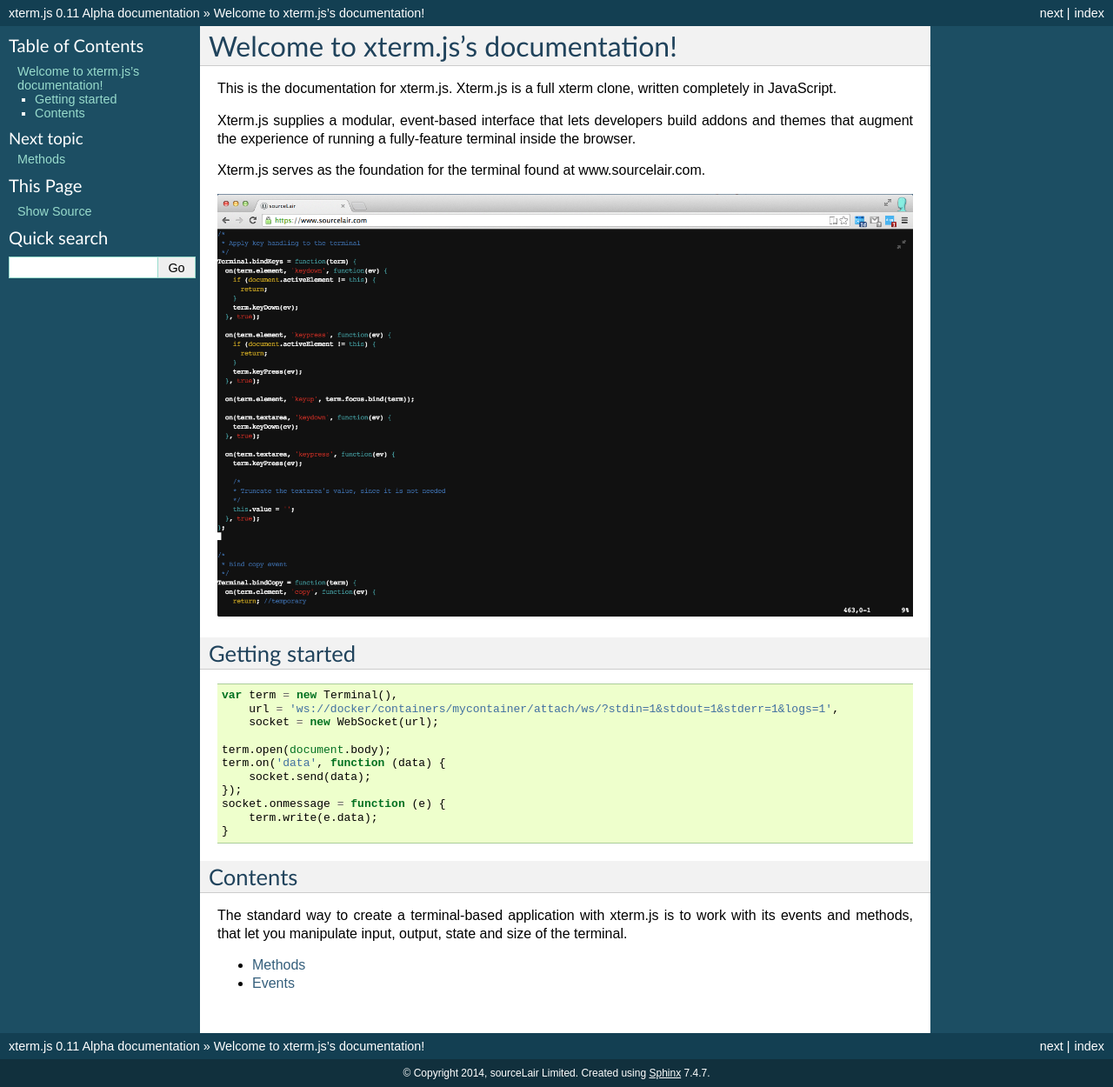
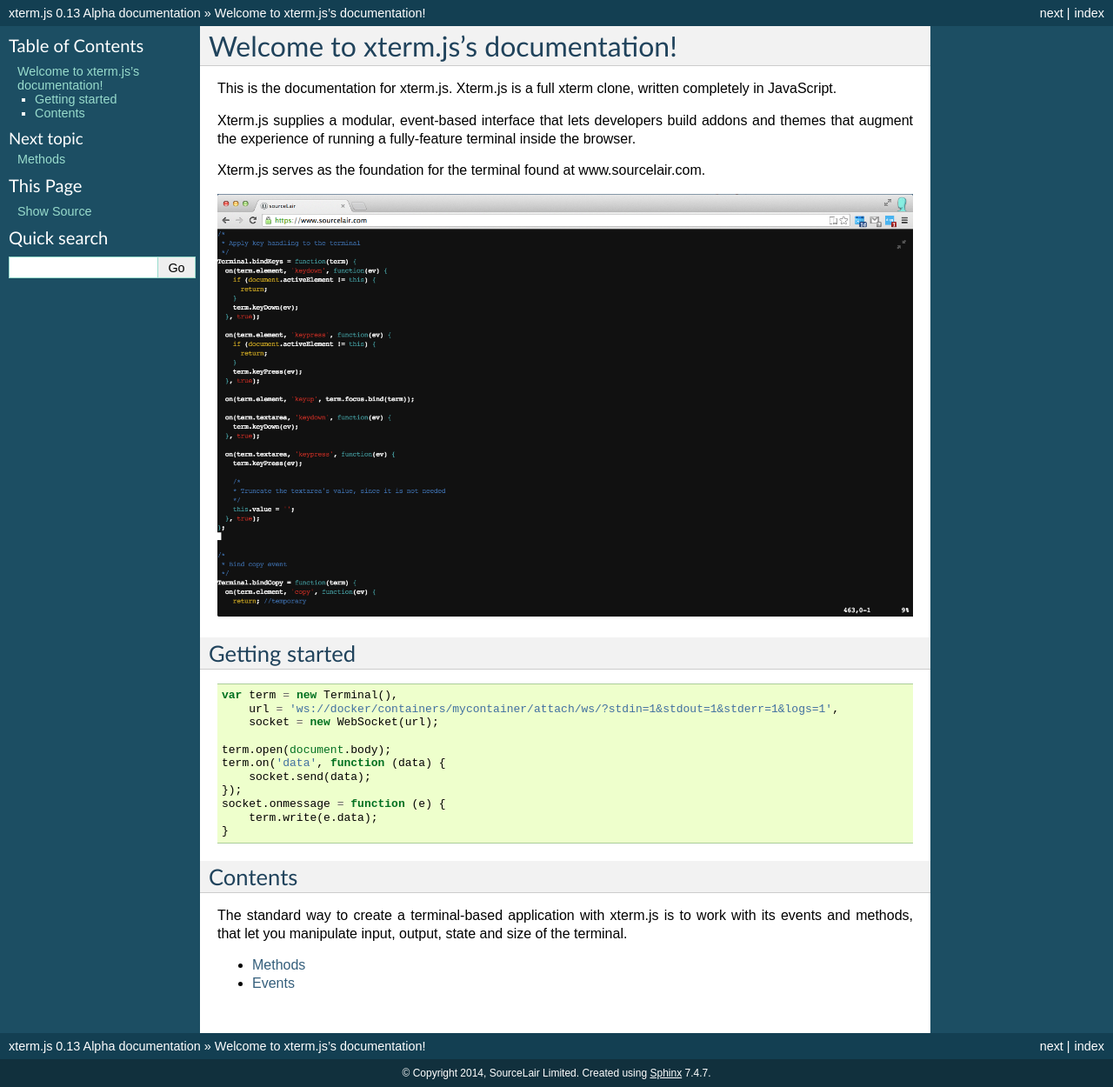
Before and after one commit to xtermjs/xterm.js, a Sphinx documentation site: the page built from docs/index.rst, in a window 1280 px wide. Shown: the whole page at 87% size. Built offline with Sphinx 7.4.7, drawn with Linux system fonts in a browser that asks for light colours.

Commit message:
Bump version to 0.13

```diff
--- a/bower.json
+++ b/bower.json
@@ -1,5 +1,5 @@
 {
   "name": "xterm.js",
-  "version": "0.12",
+  "version": "0.13",
   "ignore": ["demo", "docs", "test", ".gitignore"]
 }
--- a/docs/conf.py
+++ b/docs/conf.py
@@ -44,16 +44,16 @@
 
 # General information about the project.
 project = u'xterm.js'
-copyright = u'2014, sourceLair Limited'
+copyright = u'2014, SourceLair Limited'
 
 # The version info for the project you're documenting, acts as replacement for
 # |version| and |release|, also used in various other places throughout the
 # built documents.
 #
 # The short X.Y version.
-version = '0.11'
+version = '0.13'
 # The full version, including alpha/beta/rc tags.
-release = '0.11 Alpha'
+release = '0.13 Alpha'
 
 # The language for content autogenerated by Sphinx. Refer to documentation
 # for a list of supported languages.
```
